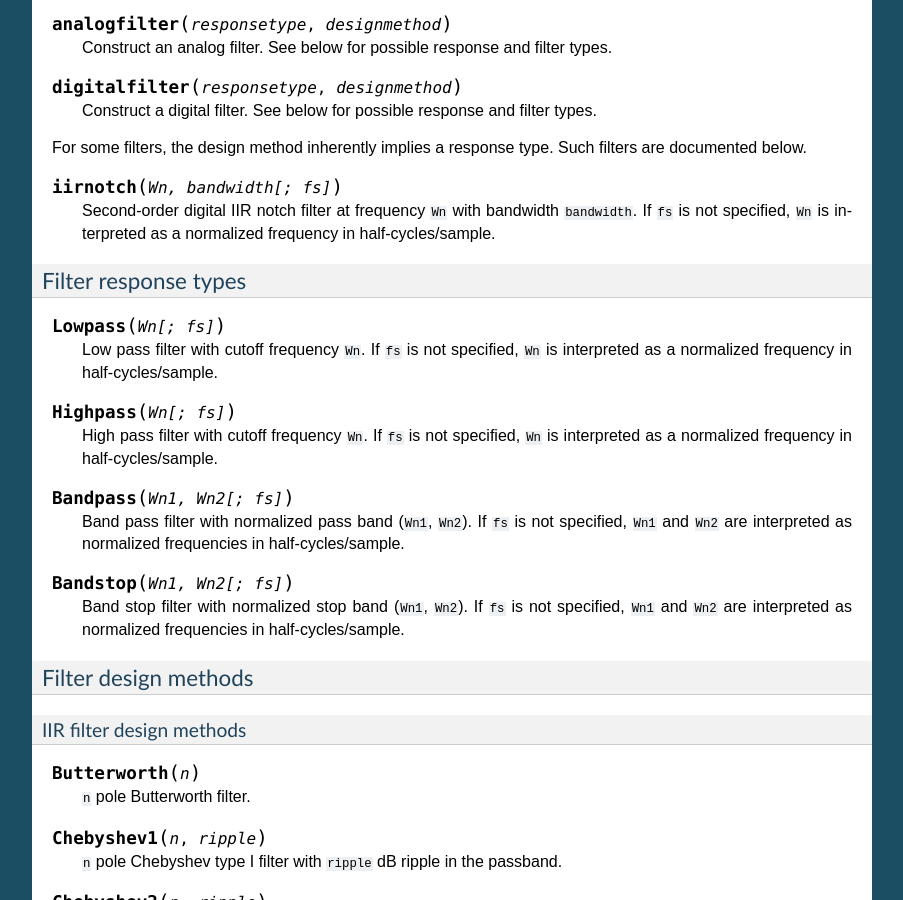
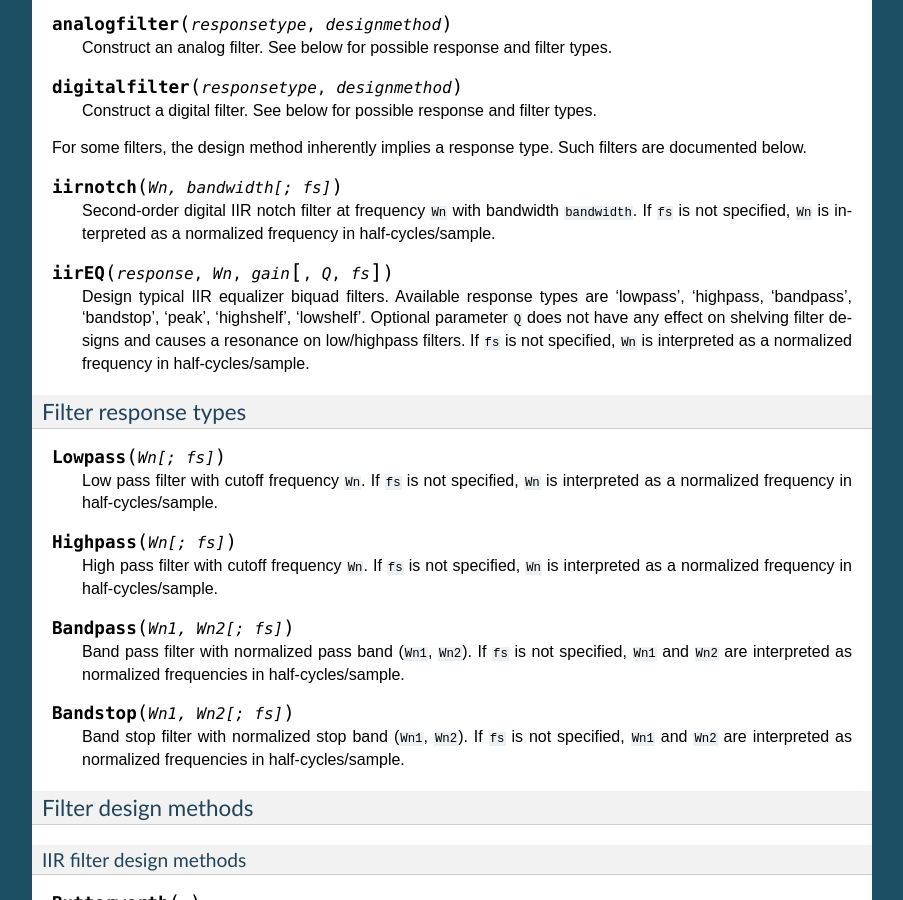
Before and after one commit to JuliaDSP/DSP.jl, a Sphinx documentation site: the page built from doc/filters.rst, in a window 1280 px wide and 900 px high, scrolled down 2384 px. Shown: the whole window, without its empty margins (198-1101 px from the left). Built offline with Sphinx 7.4.7, drawn with Linux system fonts in a browser that asks for light colours; formulas are drawn with MathJax 3.

Commit message:
Add iirEQ() function to design typical IIR equaliser filters

```diff
--- a/doc/filters.rst
+++ b/doc/filters.rst
@@ -174,6 +174,15 @@ Such filters are documented below.
     bandwidth ``bandwidth``. If ``fs`` is not specified, ``Wn`` is
     interpreted as a normalized frequency in half-cycles/sample.
 
+.. function:: iirEQ(response, Wn, gain[, Q, fs])
+
+    Design typical IIR equalizer biquad filters. Available response types
+    are 'lowpass', 'highpass, 'bandpass', 'bandstop', 'peak', 'highshelf',
+    'lowshelf'. Optional parameter ``Q`` does not have any effect on shelving
+    filter designs and causes a resonance on low/highpass filters. If ``fs``
+    is not specified, ``Wn`` is interpreted as a normalized frequency in
+    half-cycles/sample.
+
 .. _response-types:
 
 Filter response types
```
Also changed, not shown: 2 other files.
